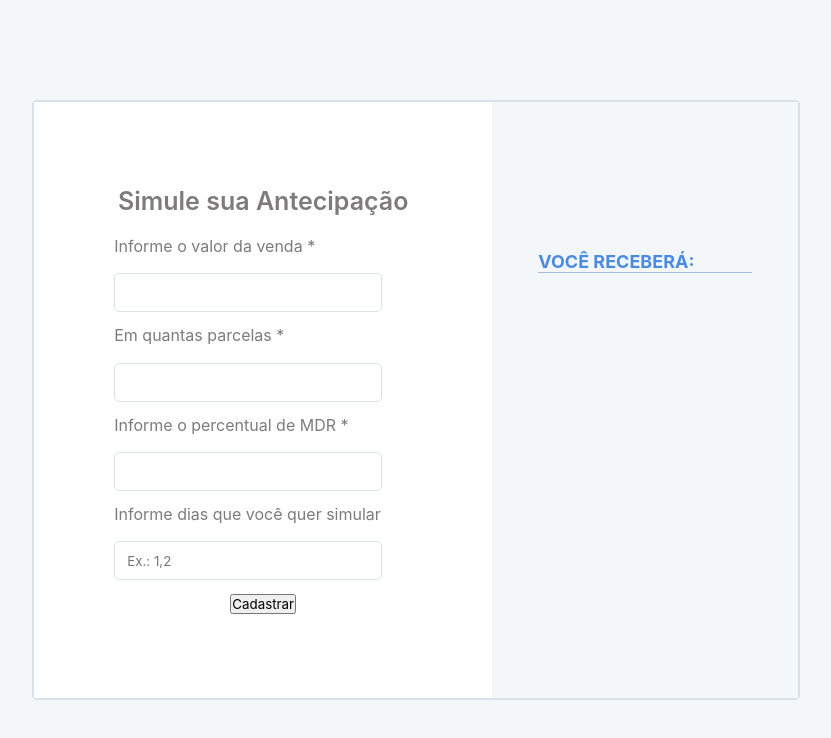
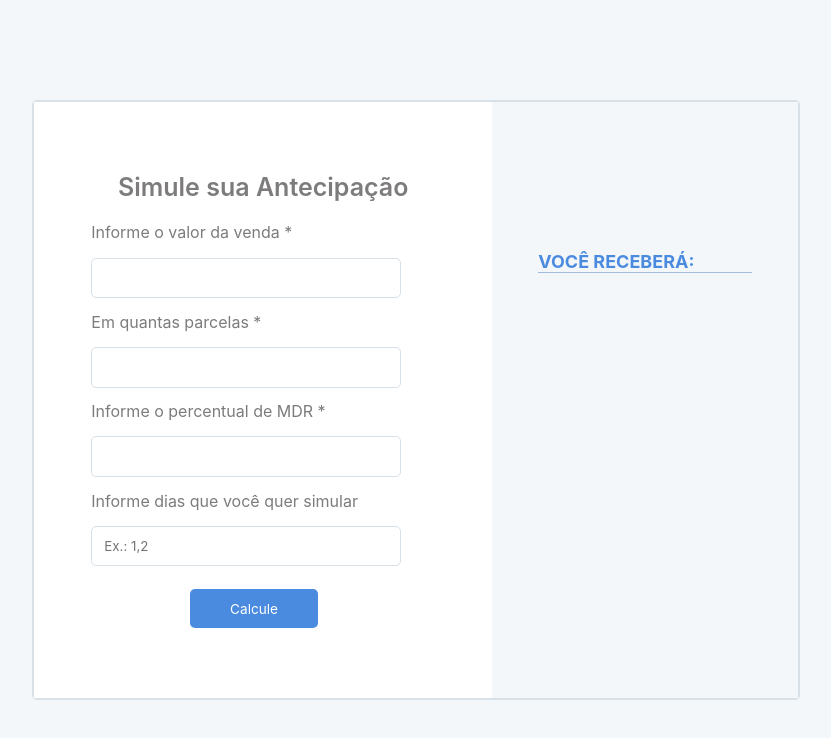
Before and after one commit to GeovaneSO/calculator, a React (Create React App) app: page / in a window 1280 px wide. Shown: the top 738 px of the page, without its empty margins (224-1055 px from the left). Built offline with nearby package versions, Linux system fonts and the light colour scheme.

Commit message:
feat: change button style

```diff
--- a/src/components/Button/index.tsx
+++ b/src/components/Button/index.tsx
@@ -1,10 +1,11 @@
 import { PropsButton } from '../../interfaces';
+import { ButtonStyle } from './style';
 
 function Button({children, id, type, onClick, className}: PropsButton){
     return(
-        <button id={id} className={className} type={type} onClick={onClick}>
+        <ButtonStyle id={id} className={className} type={type} onClick={onClick}>
             {children}
-        </button>
+        </ButtonStyle>
     )
 }
 
--- /dev/null
+++ b/src/components/Button/style.ts
@@ -0,0 +1,15 @@
+import styled from "styled-components";
+
+export const ButtonStyle = styled.button`
+
+    background-color: #4b8bdf;
+
+    border: none;
+    border-radius: 5px;
+
+    color: white;
+    font-size: 85%;
+    width: 70%;
+    height: 80%;
+    margin-left: 10%;
+`;
--- a/src/components/Form/index.tsx
+++ b/src/components/Form/index.tsx
@@ -81,7 +81,7 @@ const Form = () => {
                 </div>
             </div>
 
-            <div className="box_input">
+            <div className="box_input box_day">
                 <label htmlFor={"days"}>Informe dias que você quer simular</label>
                 <div className="box_input_error">
                     <Input register={register} type="text" id="days" placeholder="Ex.: 1,2"  className="days"/>
@@ -89,7 +89,7 @@ const Form = () => {
             </div>
 
             <div className='box__button'>
-                <Button type={"submit"}>Cadastrar</Button>
+                <Button type={"submit"}>Calcule</Button>
             </div>
 
         </FormBox>
--- a/src/components/Form/style.ts
+++ b/src/components/Form/style.ts
@@ -8,18 +8,17 @@ export const FormBox = styled.form`
 
     *box-sizing: border-box;
 
-    /* gap: 1%; */
-
     width: 60%;
     height: 100%;
 
     background-color: white;
 
-    .box_title{
+    .box_title {
         display: flex;
         align-items: center;
         justify-content: center;
         margin-bottom: 20px;
+
         h2 {
             width: fit-content;
             font-size: 25px;
@@ -27,7 +26,6 @@ export const FormBox = styled.form`
             color: #7d7b7b;
             font-weight: 600;
         }
-
     }
 
     .box_input {
@@ -37,29 +35,42 @@ export const FormBox = styled.form`
         align-items: flex-start;
         justify-content: center;
         margin: 0;
-        width: 65%;
+        width: 75%;
         height: 15%;
 
-        gap: 5%;
-        label{
+        gap: 2%;
+        label {
             color: #7d7b7b;
+            cursor: pointer;
         }
-        .box_input_error{
+        .box_input_error {
             width: 100%;
             height: 100%;
             display: flex;
             align-items: center;
             justify-content: space-between;
 
-            input{
+            input {
                 padding: 8px 12px;
                 width: 90%;
                 margin: 0;
                 height: 60%;
                 border-radius: 5px;
-                border: solid 1px  #d8e1e8;
+                border: solid 1px #d8e1e8;
             }
         }
+    }
+
+    .box_day .box_input_error {
+        justify-content: flex-start;
+    }
+
+    .box__button {
+        display: flex;
+        align-items: flex-end;
+        background: transparent;
+        width: 40%;
+        height: 8%;
     }
 
     .cursor {
@@ -85,7 +96,7 @@ export const FormBox = styled.form`
         color: var(--red-2) tex;
         margin: 0;
 
-        p{
+        p {
             font-size: 30%;
             width: fit-content;
             margin: 0;
@@ -96,6 +107,4 @@ export const FormBox = styled.form`
     .dropdown:hover .dropdown-content {
         display: block;
     }
-
-
 `;
--- a/src/pages/dashboard/index.tsx
+++ b/src/pages/dashboard/index.tsx
@@ -9,10 +9,17 @@ const Dashboard = () => {
     const advanceValue =  days.map((day, index) => {
         let response = "";
 
-        day === "1" ?
-            response = `Amanhã: ${values[index]}`
+        const value = new Intl.NumberFormat("pt-BR", {
+            style: "currency",
+            currency: "BRL",
+        }).format(values[index])
+
+        const numberDay = Math.round( Number(day))
+
+        numberDay === 1 ?
+            response = `Amanhã: ${value}`
         :
-            response =`Em ${day} dias: ${values[index]}`
+            response =`Em ${numberDay} dias: ${value}`
 
         return(
             <p>{response}</p>
```
